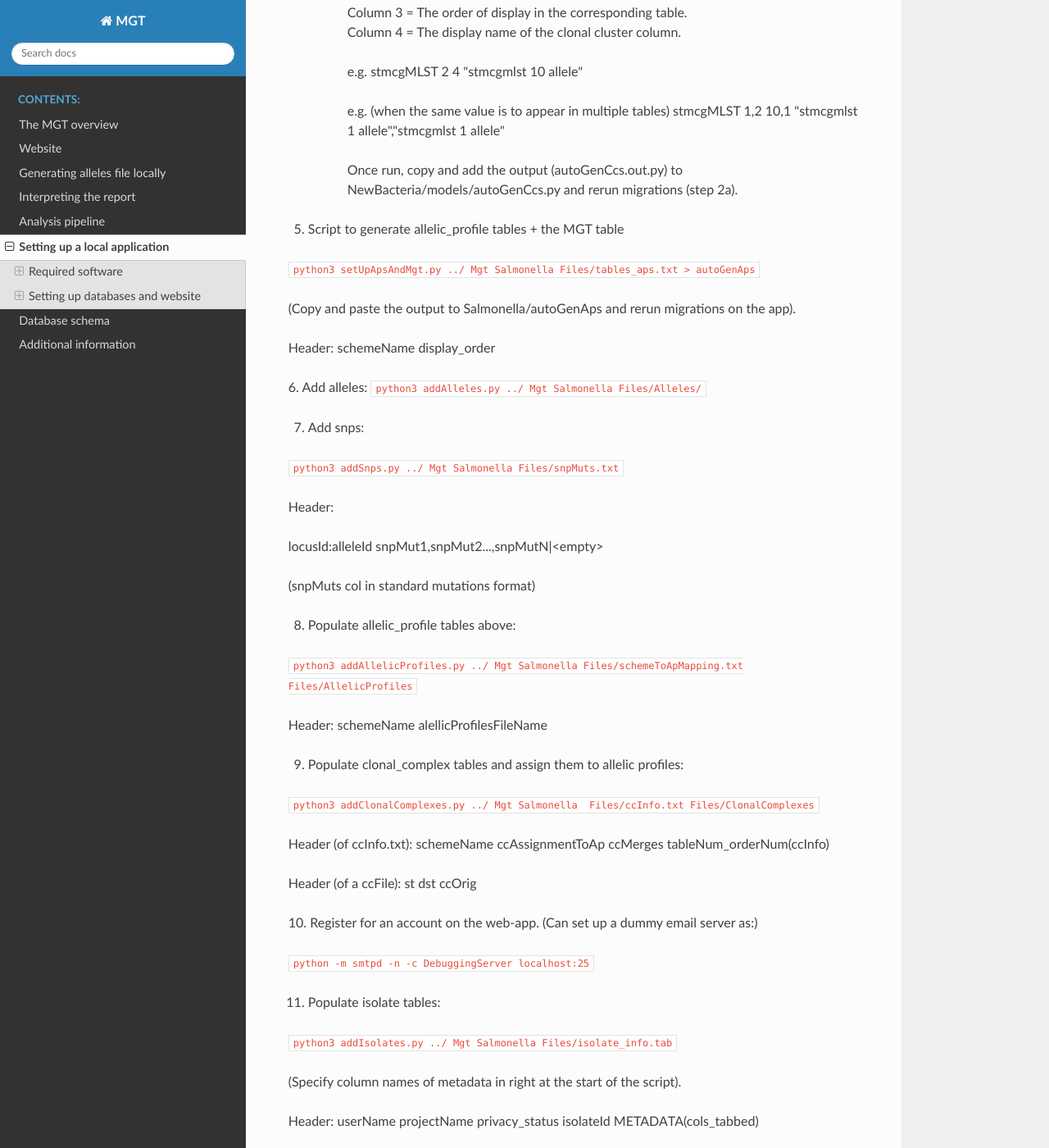
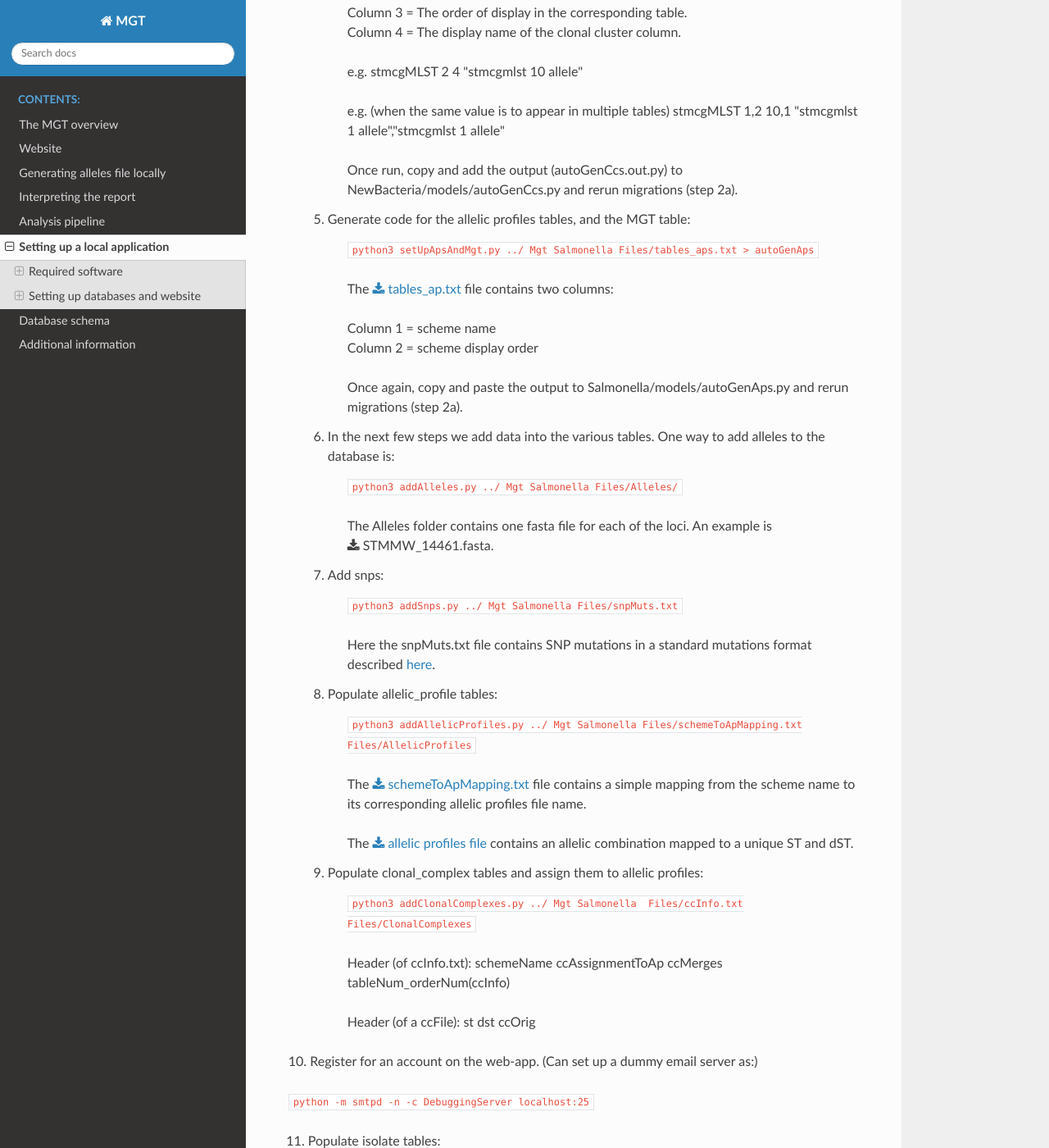
Before and after one commit to crystalsand10/MGT_docs, a Sphinx documentation site: the page built from source/installation.rst, in a window 1280 px wide and 1400 px high, scrolled down 3888 px. Shown: the whole window at 82% size. Built offline with Sphinx 7.4.7 and the Read the Docs theme 2.0.0, drawn with Linux system fonts in a browser that asks for light colours.

Commit message:
updated installation

```diff
--- /dev/null
+++ b/source/files/MGT2_allelic_profiles.txt
@@ -0,0 +1,6 @@
+ST	dST	STMMW_42971	STMMW_29531	STMMW_12971	STMMW_18731	STMMW_34991	STMMW_00951	STMMW_45021	STMMW_34242	STMMW_38771	STMMW_11691	STMMW_33051	STMMW_35311	STMMW_02271	STMMW_04941	STMMW_30081	STMMW_31401	STMMW_38241	STMMW_43371
+1	0	1	1	1	1	1	1	1	1	1	1	1	1	1	1	1	1	1	1
+2	0	1	1	1	1	1	2	1	1	1	1	1	1	1	1	1	1	1	1
+3	0	2	1	1	1	1	2	1	1	1	1	2	1	1	1	1	1	1	1
+4	0	1	1	1	1	2	2	1	1	1	1	1	1	1	1	1	1	1	1
+5	0	1	1	1	1	1	2	1	1	1	1	1	1	1	1	2	1	1	1
--- /dev/null
+++ b/source/files/schemeToApMapping.txt
@@ -0,0 +1,8 @@
+MGT2    MGT2_gene_profiles.txt
+MGT3    MGT3_gene_profiles.txt
+MGT4    MGT4_gene_profiles.txt
+MGT5    MGT5_gene_profiles.txt
+MGT6    MGT6_gene_profiles.txt
+MGT7    MGT7_gene_profiles.txt
+MGT8    MGT8_gene_profiles.txt
+MGT9    MGT9_gene_profiles.txt
--- /dev/null
+++ b/source/files/tables_ap.txt
@@ -0,0 +1,8 @@
+MGT2	2
+MGT3	3
+MGT4	4
+MGT5	5
+MGT6	6
+MGT7	7
+MGT8	8
+MGT9	9
--- a/source/installation.rst
+++ b/source/installation.rst
@@ -200,51 +200,54 @@ c. Add data to the database. You will need to create a number of input files for
 
 
 
-5. Script to generate allelic_profile tables + the MGT table
+  5. Generate code for the allelic profiles tables, and the MGT table:
 
-``python3 setUpApsAndMgt.py ../ Mgt Salmonella Files/tables_aps.txt > autoGenAps``
+	``python3 setUpApsAndMgt.py ../ Mgt Salmonella Files/tables_aps.txt > autoGenAps``
 
-(Copy and paste the output to Salmonella/autoGenAps and rerun migrations on the app).
+	The :download:`tables_ap.txt <files/tables_ap.txt>` file contains two columns:
 
-Header:
-schemeName	display_order
+	| Column 1 = scheme name
+	| Column 2 = scheme display order
 
-
-6. Add alleles:
-``python3 addAlleles.py ../ Mgt Salmonella Files/Alleles/``
-
-
-7. Add snps:
-
-``python3 addSnps.py ../ Mgt Salmonella Files/snpMuts.txt``
-
-Header:
-
-locusId:alleleId	snpMut1,snpMut2...,snpMutN|<empty>
-
-(snpMuts col in standard mutations format)
+	Once again, copy and paste the output to Salmonella/models/autoGenAps.py and rerun migrations (step 2a).
 
 
 
+  6. In the next few steps we add data into the various tables. One way to add alleles to the database is:
 
-8. Populate allelic_profile tables above:
+	``python3 addAlleles.py ../ Mgt Salmonella Files/Alleles/``
 
-``python3 addAllelicProfiles.py ../ Mgt Salmonella Files/schemeToApMapping.txt Files/AllelicProfiles``
+	The Alleles folder contains one fasta file for each of the loci. An example is :download:`STMMW_14461.fasta <files/STMMW_14461.fasta>`.
 
-Header:
-schemeName	alellicProfilesFileName
+
+  7. Add snps:
+
+	``python3 addSnps.py ../ Mgt Salmonella Files/snpMuts.txt``
+
+	Here the snpMuts.txt file contains SNP mutations in a standard mutations format described here_.
+
+	.. _here: https://www.ncbi.nlm.nih.gov/pmc/articles/PMC1867422/
 
 
 
-9. Populate clonal_complex tables and assign them to allelic profiles:
+  8. Populate allelic_profile tables:
 
-``python3 addClonalComplexes.py ../ Mgt Salmonella  Files/ccInfo.txt Files/ClonalComplexes``
+	``python3 addAllelicProfiles.py ../ Mgt Salmonella Files/schemeToApMapping.txt Files/AllelicProfiles``
 
-Header (of ccInfo.txt):
-schemeName	ccAssignmentToAp	ccMerges	tableNum_orderNum(ccInfo)
+	The :download:`schemeToApMapping.txt <files/schemeToApMapping.txt>` file contains a simple mapping from the scheme name to its corresponding allelic profiles file name.
 
-Header (of a ccFile):
-st	dst	ccOrig
+	The :download:`allelic profiles file<files/MGT2_allelic_profiles.txt>` contains an allelic combination mapped to a unique ST and dST.
+
+
+  9. Populate clonal_complex tables and assign them to allelic profiles:
+
+	``python3 addClonalComplexes.py ../ Mgt Salmonella  Files/ccInfo.txt Files/ClonalComplexes``
+
+	Header (of ccInfo.txt):
+	schemeName	ccAssignmentToAp	ccMerges	tableNum_orderNum(ccInfo)
+
+	Header (of a ccFile):
+	st	dst	ccOrig
 
 
 
```
Also changed, not shown: 1 other file.
